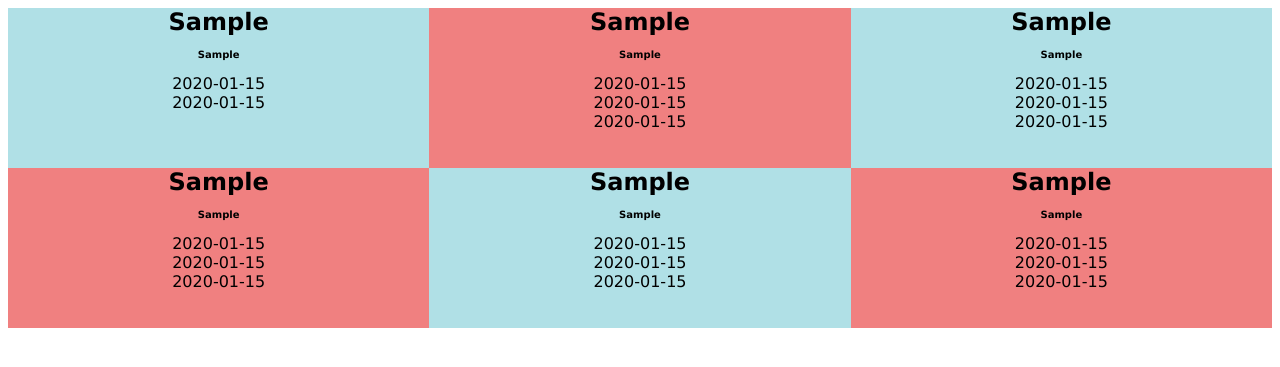
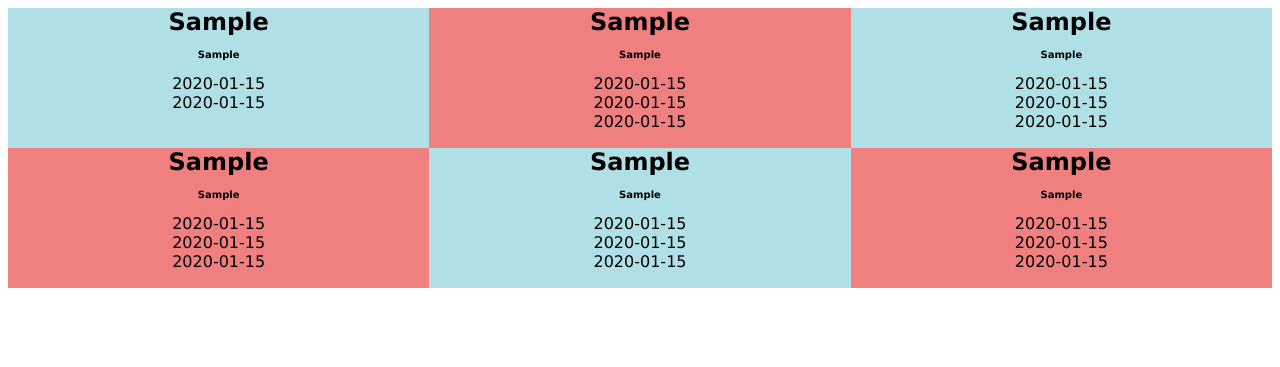
Before and after one commit to sslipetz/ttcTimes, a Flask app: template templates/index.html in a window 1280 px wide. Shown: the top 367 px of the page. Run offline with Flask 2, Linux system fonts and the light colour scheme; the template is opened without the code that fills it: most values are stand-ins (such as "Sample title", 1, 10 or a date in 2020); some libraries are stand-ins or nearby versions.

Commit message:
resizing for display

```diff
--- a/templates/index.html
+++ b/templates/index.html
@@ -14,7 +14,7 @@
 .col {
     display: table-cell;
     width: 160px;
-    height:160px;
+    height:140px;
 }
 h4 {
     font-size: 10px;
```
